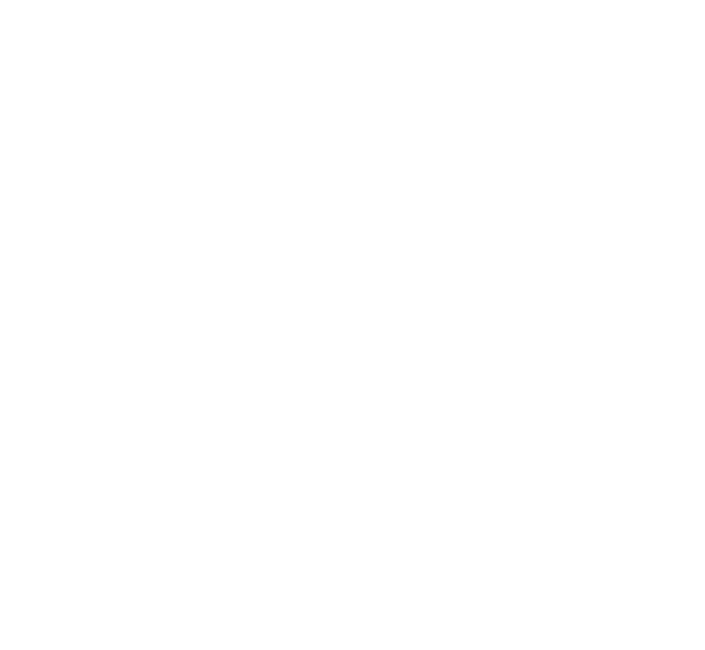
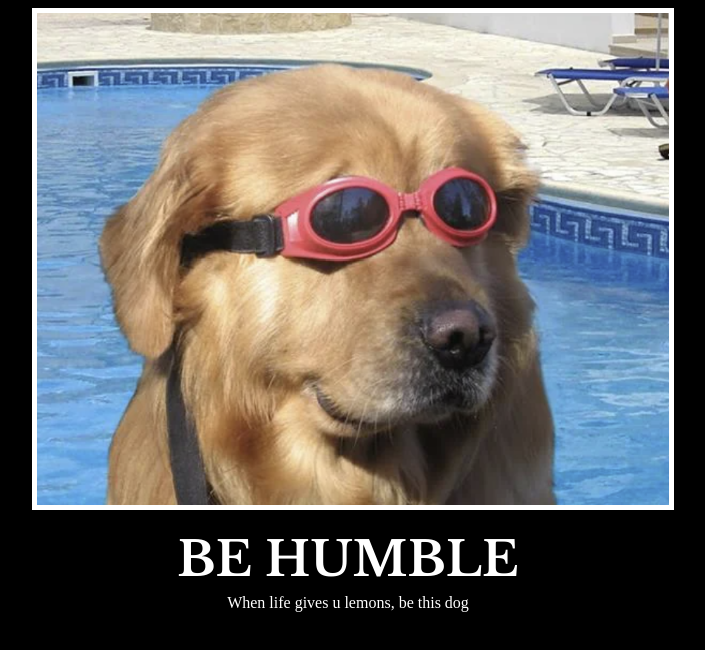
Before and after one commit to b1gb0ssman/meme, a plain HTML site: page index.html in a window 1280 px wide. Shown: the whole page, without its empty margins (292-997 px from the left). Drawn offline with nearby package versions, Linux system fonts and the light colour scheme.

Commit message:
Add files via upload

```diff
--- a/index.html
+++ b/index.html
@@ -1,3 +1,27 @@
+<!DOCTYPE html>
+<html lang="en">
+
+<head>
+    <meta charset="UTF-8">
+    <title>Bigbossdog</title>
+    <link rel="stylesheet" href="./style.css">
+    <link rel="preconnect" href="https://fonts.googleapis.com">
+    <link rel="preconnect" href="https://fonts.gstatic.com" crossorigin>
+    <link href="https://fonts.googleapis.com/css2?family=Libre+Baskerville:ital,wght@0,400;0,700;1,400&display=swap" rel="stylesheet">
+</head>
+
+<body>
+  <div id="bulk">
+    <img src="./assets/images/dogsunnies.png" id="image" />
+    <h1>Be humble</h1>
+    <p>When life gives u lemons, be this dog</p>
+  </div>
+</body>
+</html>
+
+
+
+
 <!--
   TODO: Create a motivational post website.
 Style it how ever you like.
```
